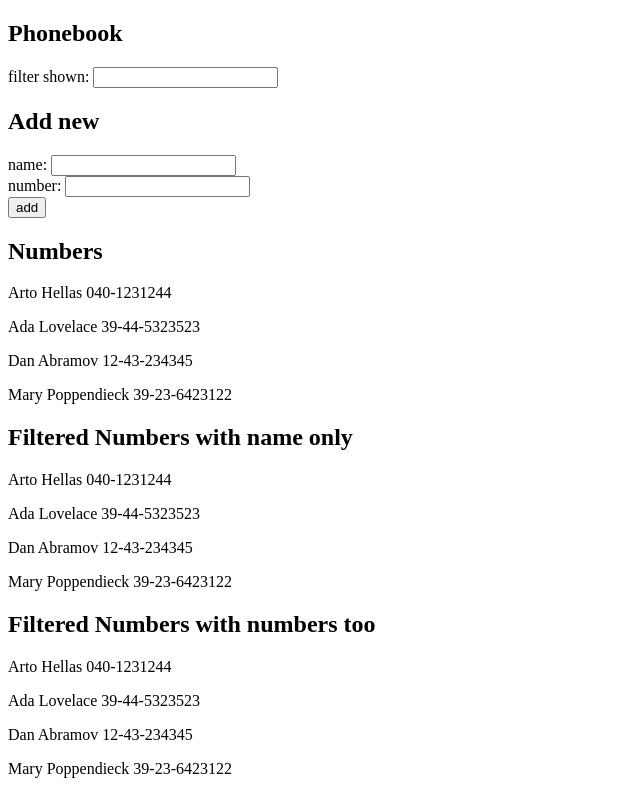
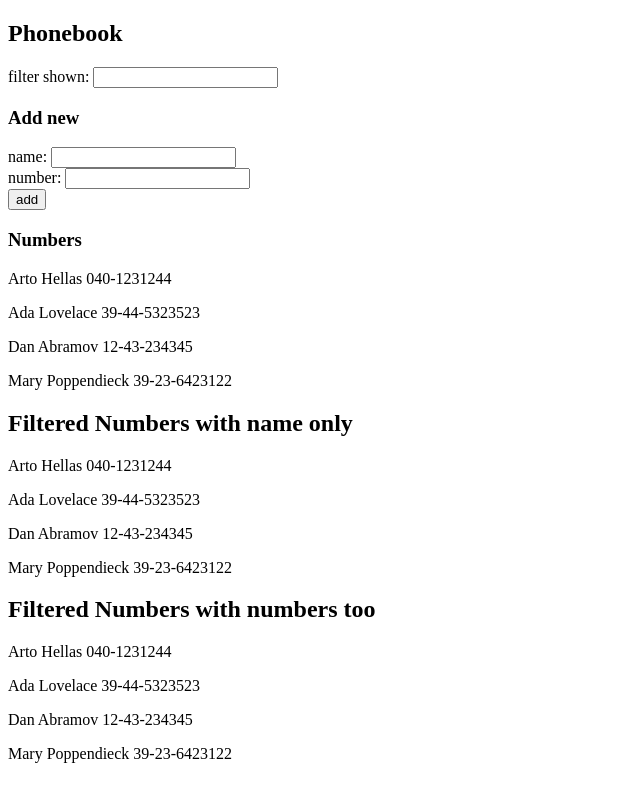
Before and after one commit to Metarails/Full_Stack_open, a React (Create React App) app in the folder Osa2/puhelinluettelo/: page / in a window 1280 px wide. Shown: the whole page, without its empty margins (0-640 px from the left). Built offline with nearby package versions, Linux system fonts and the light colour scheme.

Commit message:
2.10 puhelinluettelo step5 done

```diff
--- a/Osa2/puhelinluettelo/src/App.js
+++ b/Osa2/puhelinluettelo/src/App.js
@@ -11,8 +11,8 @@ const PersonList = ({persons, filterEntry}) => {
     )
   }
 
-  const filteredPersons = persons.filter(person => person.name.toLowerCase().includes(filterEntry.toLowerCase()))
-  const filteredPersons2 = persons.filter(filterPersons)
+  const filteredPersons = persons.filter(person => person.name.toLowerCase().includes(filterEntry.toLowerCase()));
+  const filteredPersons2 = persons.filter(filterPersons);
 
   return(
     <>
@@ -44,12 +44,37 @@ const Person = ({ person }) => {
   )
 }
 
+const PersonForm = ({newName, newNumber, handleNameChange, handleNumberChange, addName }) => {
+
+
+  return (
+    <form onSubmit={addName}>
+      <div>
+        name: <input value={newName} onChange={handleNameChange} />
+      </div>
+      <div>
+        number: <input value={newNumber} onChange={handleNumberChange} />
+      </div>
+      {/* <div>debug name: {newName} Number: {newNumber}</div>
+      <div>debug filter: {filterEntry}</div> */}
+      <div>
+        <button type="submit">add</button>
+      </div>
+    </form>
+)
+}
+
+const Filter = ({filterEntry,handleFilterChange}) => {
+  return (
+    <div>
+      filter shown: <input value={filterEntry} onChange={handleFilterChange} />
+    </div>
+  )
+}
+
 const App = () => {
   const [persons, setPersons] = useState([
-    {
-      name: "Arto Hellas",
-      number: "040-1231244",
-    },
+    { name: "Arto Hellas", number: "040-1231244" },
     { name: 'Ada Lovelace', number: '39-44-5323523' },
     { name: 'Dan Abramov', number: '12-43-234345' },
     { name: 'Mary Poppendieck', number: '39-23-6423122' }
@@ -57,6 +82,19 @@ const App = () => {
   const [newName, setNewName] = useState("");
   const [newNumber, setNewNumber] = useState("");
   const [filterEntry, setFilterEntry] = useState("");
+
+  const handleNameChange = (event) => {
+    // console.log(event.target.value);
+    setNewName(event.target.value);
+  }
+  const handleNumberChange = (event) => {
+    // console.log(event.target.value);
+    setNewNumber(event.target.value);
+  }
+  const handleFilterChange = (event) => {
+    // console.log(event.target.value);
+    setFilterEntry(event.target.value);
+  }
 
   const  addName = (event) => {
     event.preventDefault();
@@ -80,40 +118,19 @@ const App = () => {
 
   }
 
-  const handleNameChange = (event) => {
-    // console.log(event.target.value);
-    setNewName(event.target.value);
-  }
-  const handleNumberChange = (event) => {
-    // console.log(event.target.value);
-    setNewNumber(event.target.value);
-  }
-  const handleFilterChange = (event) => {
-    // console.log(event.target.value);
-    setFilterEntry(event.target.value);
-  }
-
   return (
     <div>
       <h2>Phonebook</h2>
-      <div>
-        filter shown: <input value={filterEntry} onChange={handleFilterChange} />
-      </div>
-      <h2>Add new</h2>
-      <form onSubmit={addName}>
-        <div>
-          name: <input value={newName} onChange={handleNameChange} />
-        </div>
-        <div>
-          number: <input value={newNumber} onChange={handleNumberChange} />
-        </div>
-        {/* <div>debug name: {newName} Number: {newNumber}</div>
-        <div>debug filter: {filterEntry}</div> */}
-        <div>
-          <button type="submit">add</button>
-        </div>
-      </form>
-      <h2>Numbers</h2>
+      <Filter filterEntry={filterEntry} handleFilterChange={handleFilterChange} />
+      <h3>Add new</h3>
+      <PersonForm
+        newName={newName}
+        newNumber={newNumber}
+        handleNameChange={handleNameChange}
+        handleNumberChange={handleNumberChange}
+        addName={addName}
+      />
+      <h3>Numbers</h3>
       <PersonList persons={persons} filterEntry={filterEntry} />
     </div>
   )
```
